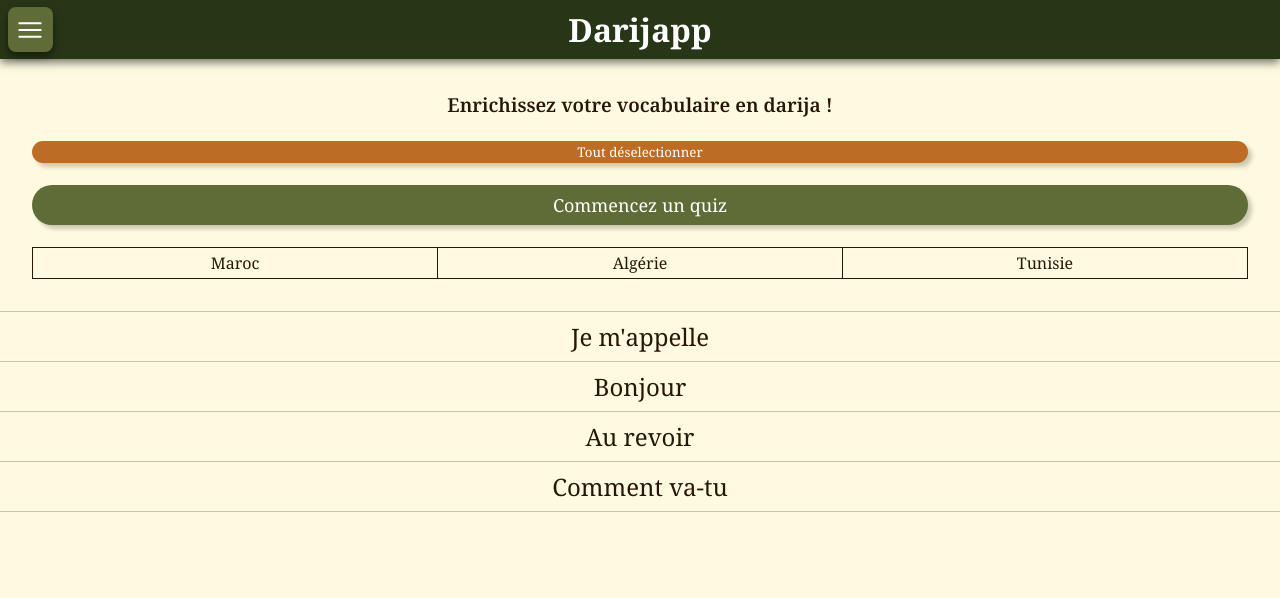
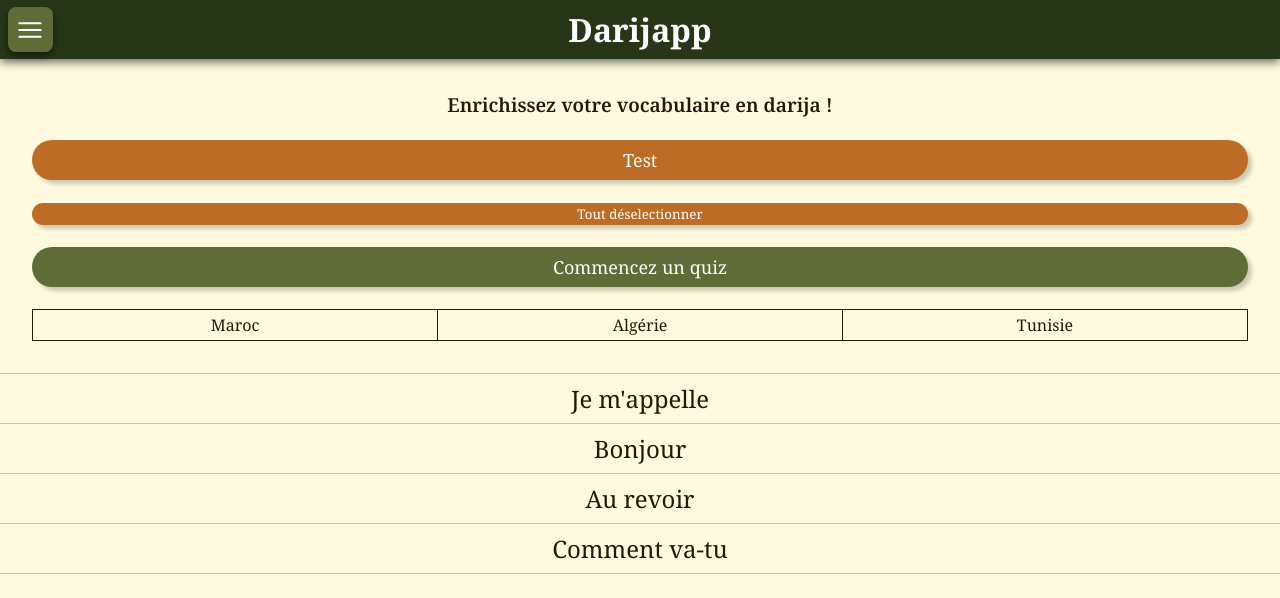
Before and after one commit to AdabLeDabe/Darijapp, a React (Vite) app in the folder darijapp-frontend/: page / in a window 1280 px wide. Shown: the top 598 px of the page. Built offline with nearby package versions, Linux system fonts and the light colour scheme.

Commit message:
Created my own button component

```diff
--- a/darijapp-frontend/src/App.css
+++ b/darijapp-frontend/src/App.css
@@ -9,45 +9,3 @@ h2 {
     font-weight: 600;
     text-align: center;
 }
-
-.btn {
-    border-radius: 2rem;
-    border: 0px;
-    width: 100%;
-    font-family: var(--font-serif);
-    color: var(--color-text-light);
-    box-shadow: 0.25rem 0.25rem 0.25rem 0px #00000033;
-}
-
-.btn-big {
-    padding: 0.5rem 1rem;
-    font-size: large;
-}
-
-.btn-small {
-    padding: 0.125rem 0rem;
-}
-
-.btn-primary {
-    background-color: var(--color-main-green);
-}
-
-.btn-primary:hover {
-    background-color: var(--color-main-green-hover);
-}
-
-.btn-primary:active {
-    background-color: var(--color-main-green-pressed);
-}
-
-.btn-secondary {
-    background-color: var(--color-main-orange);
-}
-
-.btn-secondary:hover {
-    background-color: var(--color-main-orange-hover);
-}
-
-.btn-secondary:active {
-    background-color: var(--color-main-orange-pressed);
-}
--- a/darijapp-frontend/src/App.tsx
+++ b/darijapp-frontend/src/App.tsx
@@ -3,6 +3,7 @@ import './App.css'
 import Navbar from './components/Navbar'
 import ToggleButtons from './components/ToggleButtons';
 import AnswerButtons from './components/AnswerButtons';
+import AppButton from './components/AppButton';
 
 function App() {
     //Temporary states for testing
@@ -15,10 +16,13 @@ function App() {
             <div className='main-container'>
                 <h2>Enrichissez votre vocabulaire en darija !</h2>
                 <br />
-                <button className='btn btn-secondary btn-small' type='button'>Tout déselectionner</button>
+                <AppButton isBig={true}>Test</AppButton>
                 <br />
                 <br />
-                <button className='btn btn-primary btn-big' type='button'>Commencez un quiz</button>
+                <AppButton>Tout déselectionner</AppButton>
+                <br />
+                <br />
+                <AppButton isPrimary={true} isBig={true} hasArrow={true}>Commencez un quiz</AppButton>
                 <br />
                 <br />
                 <ToggleButtons
--- /dev/null
+++ b/darijapp-frontend/src/components/AppButton.tsx
@@ -0,0 +1,29 @@
+import "../styles/AppButton.css"
+
+interface AppButtonProps {
+    isPrimary?: boolean,
+    isBig?: boolean,
+    hasArrow?: boolean
+}
+
+function AppButton({isPrimary = false, isBig = false, hasArrow = false, children} : React.PropsWithChildren<AppButtonProps>) {
+    const getClassName = () => {
+        var result = "btn";
+
+        if (isPrimary)
+            result += " btn-primary";
+        else
+            result += " btn-secondary";
+
+        if (isBig)
+            result += " btn-big";
+        else
+            result += " btn-small";
+
+        return result;
+    }
+
+    return <button className={getClassName()}>{children}</button>
+}
+
+export default AppButton;
--- /dev/null
+++ b/darijapp-frontend/src/styles/AppButton.css
@@ -0,0 +1,41 @@
+.btn {
+    border-radius: 2rem;
+    border: 0px;
+    width: 100%;
+    font-family: var(--font-serif);
+    color: var(--color-text-light);
+    box-shadow: 0.25rem 0.25rem 0.25rem 0px #00000033;
+}
+
+.btn-big {
+    padding: 0.5rem 1rem;
+    font-size: large;
+}
+
+.btn-small {
+    padding: 0.125rem 0rem;
+}
+
+.btn-primary {
+    background-color: var(--color-main-green);
+}
+
+.btn-primary:hover {
+    background-color: var(--color-main-green-hover);
+}
+
+.btn-primary:active {
+    background-color: var(--color-main-green-pressed);
+}
+
+.btn-secondary {
+    background-color: var(--color-main-orange);
+}
+
+.btn-secondary:hover {
+    background-color: var(--color-main-orange-hover);
+}
+
+.btn-secondary:active {
+    background-color: var(--color-main-orange-pressed);
+}
```
